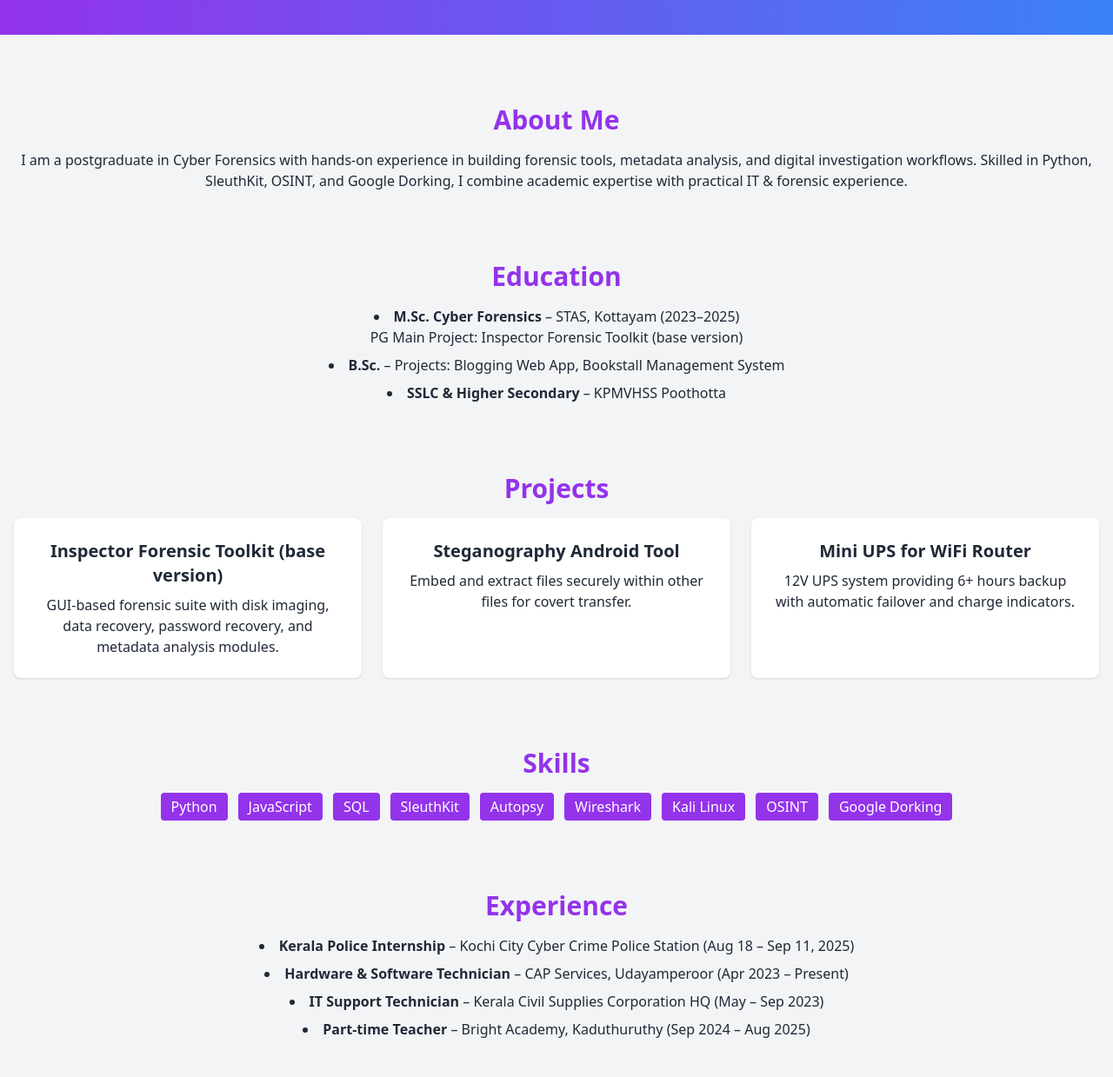
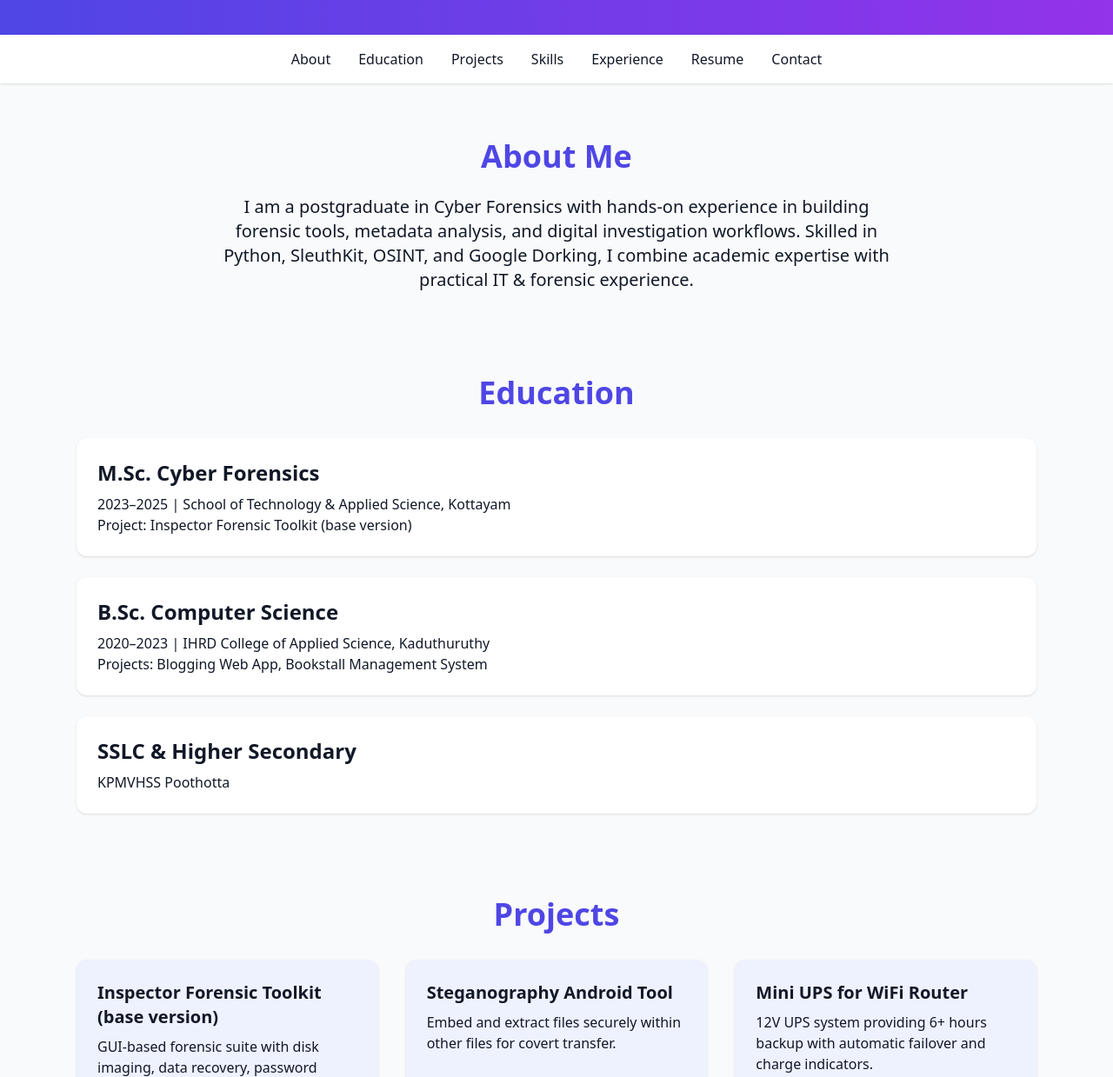
Before and after one commit to sreeharismadhav/sreeharismadhav.github.io, a plain HTML site: page index.html in a window 1280 px wide. Shown: the part 760-1999 px from the top of the page at 87% size. Drawn offline with nearby package versions, Linux system fonts and the light colour scheme.

Commit message:
Update index.html

```diff
--- a/index.html
+++ b/index.html
@@ -6,59 +6,74 @@
   <title>Sreehari S | Portfolio</title>
   <script src="https://cdn.tailwindcss.com"></script>
 </head>
-<body class="bg-gray-100 text-gray-800 scroll-smooth">
+<body class="bg-gray-50 text-gray-900">
 
 <!-- Hero Section -->
-<section class="bg-gradient-to-r from-purple-600 to-blue-500 text-white h-screen flex flex-col justify-center items-center text-center">
-  <h1 class="text-5xl font-bold mb-4">Sreehari S</h1>
-  <p class="text-xl mb-6">Cyber Forensics | OSINT | Developer</p>
-  <a href="#contact" class="bg-white text-purple-600 font-bold px-6 py-3 rounded shadow hover:bg-gray-200 transition">Contact Me</a>
+<section class="relative bg-gradient-to-r from-indigo-600 to-purple-600 h-screen flex flex-col justify-center items-center text-center text-white">
+  <div class="max-w-2xl px-6">
+    <h1 class="text-6xl font-extrabold mb-4">Sreehari S</h1>
+    <p class="text-2xl mb-6">Cyber Forensics | OSINT | Developer</p>
+    <a href="#contact" class="bg-white text-indigo-600 font-semibold px-8 py-3 rounded-full shadow-lg hover:bg-gray-200 transition">Contact Me</a>
+  </div>
 </section>
 
-<!-- Navigation -->
-<nav class="fixed top-0 left-0 w-full bg-white shadow z-50">
-  <div class="container mx-auto flex justify-center space-x-6 py-4">
-    <a href="#about" class="hover:text-purple-600 transition">About</a>
-    <a href="#education" class="hover:text-purple-600 transition">Education</a>
-    <a href="#projects" class="hover:text-purple-600 transition">Projects</a>
-    <a href="#skills" class="hover:text-purple-600 transition">Skills</a>
-    <a href="#experience" class="hover:text-purple-600 transition">Experience</a>
-    <a href="#resume" class="hover:text-purple-600 transition">Resume</a>
-    <a href="#contact" class="hover:text-purple-600 transition">Contact</a>
+<!-- Sticky Navigation -->
+<nav class="sticky top-0 bg-white shadow z-50">
+  <div class="max-w-6xl mx-auto flex justify-center space-x-8 py-4">
+    <a href="#about" class="hover:text-indigo-600 transition">About</a>
+    <a href="#education" class="hover:text-indigo-600 transition">Education</a>
+    <a href="#projects" class="hover:text-indigo-600 transition">Projects</a>
+    <a href="#skills" class="hover:text-indigo-600 transition">Skills</a>
+    <a href="#experience" class="hover:text-indigo-600 transition">Experience</a>
+    <a href="#resume" class="hover:text-indigo-600 transition">Resume</a>
+    <a href="#contact" class="hover:text-indigo-600 transition">Contact</a>
   </div>
 </nav>
 
-<div class="container mx-auto px-4 py-20 space-y-20">
+<div class="max-w-6xl mx-auto px-6 py-16 space-y-24">
 
   <!-- About Me -->
   <section id="about" class="text-center">
-    <h2 class="text-3xl font-bold mb-4 text-purple-600">About Me</h2>
-    <p>I am a postgraduate in Cyber Forensics with hands-on experience in building forensic tools, metadata analysis, and digital investigation workflows. Skilled in Python, SleuthKit, OSINT, and Google Dorking, I combine academic expertise with practical IT & forensic experience.</p>
+    <h2 class="text-4xl font-bold mb-6 text-indigo-600">About Me</h2>
+    <p class="text-lg md:text-xl leading-relaxed max-w-3xl mx-auto">
+      I am a postgraduate in Cyber Forensics with hands-on experience in building forensic tools, metadata analysis, and digital investigation workflows. Skilled in Python, SleuthKit, OSINT, and Google Dorking, I combine academic expertise with practical IT & forensic experience.
+    </p>
   </section>
 
   <!-- Education -->
-  <section id="education" class="text-center">
-    <h2 class="text-3xl font-bold mb-4 text-purple-600">Education</h2>
-    <ul class="list-disc list-inside space-y-2">
-      <li><strong>M.Sc. Cyber Forensics</strong> – STAS, Kottayam (2023–2025)<br>PG Main Project: Inspector Forensic Toolkit (base version)</li>
-      <li><strong>B.Sc.</strong> – Projects: Blogging Web App, Bookstall Management System</li>
-      <li><strong>SSLC & Higher Secondary</strong> – KPMVHSS Poothotta</li>
-    </ul>
+  <section id="education">
+    <h2 class="text-4xl font-bold mb-8 text-indigo-600 text-center">Education</h2>
+    <div class="space-y-6">
+      <div class="bg-white p-6 rounded-xl shadow hover:shadow-lg transition">
+        <h3 class="text-2xl font-semibold mb-2">M.Sc. Cyber Forensics</h3>
+        <p>2023–2025 | School of Technology & Applied Science, Kottayam</p>
+        <p>Project: Inspector Forensic Toolkit (base version)</p>
+      </div>
+      <div class="bg-white p-6 rounded-xl shadow hover:shadow-lg transition">
+        <h3 class="text-2xl font-semibold mb-2">B.Sc. Computer Science</h3>
+        <p>2020–2023 | IHRD College of Applied Science, Kaduthuruthy</p>
+        <p>Projects: Blogging Web App, Bookstall Management System</p>
+      </div>
+      <div class="bg-white p-6 rounded-xl shadow hover:shadow-lg transition">
+        <h3 class="text-2xl font-semibold mb-2">SSLC & Higher Secondary</h3>
+        <p>KPMVHSS Poothotta</p>
+      </div>
+    </div>
   </section>
 
   <!-- Projects -->
-  <section id="projects" class="text-center">
-    <h2 class="text-3xl font-bold mb-4 text-purple-600">Projects</h2>
-    <div class="grid md:grid-cols-3 gap-6">
-      <div class="bg-white p-6 rounded-lg shadow hover:shadow-lg transition">
+  <section id="projects">
+    <h2 class="text-4xl font-bold mb-8 text-indigo-600 text-center">Projects</h2>
+    <div class="grid md:grid-cols-3 gap-8">
+      <div class="bg-indigo-50 p-6 rounded-xl shadow hover:shadow-lg transition transform hover:-translate-y-2">
         <h3 class="text-xl font-bold mb-2">Inspector Forensic Toolkit (base version)</h3>
         <p>GUI-based forensic suite with disk imaging, data recovery, password recovery, and metadata analysis modules.</p>
       </div>
-      <div class="bg-white p-6 rounded-lg shadow hover:shadow-lg transition">
+      <div class="bg-indigo-50 p-6 rounded-xl shadow hover:shadow-lg transition transform hover:-translate-y-2">
         <h3 class="text-xl font-bold mb-2">Steganography Android Tool</h3>
         <p>Embed and extract files securely within other files for covert transfer.</p>
       </div>
-      <div class="bg-white p-6 rounded-lg shadow hover:shadow-lg transition">
+      <div class="bg-indigo-50 p-6 rounded-xl shadow hover:shadow-lg transition transform hover:-translate-y-2">
         <h3 class="text-xl font-bold mb-2">Mini UPS for WiFi Router</h3>
         <p>12V UPS system providing 6+ hours backup with automatic failover and charge indicators.</p>
       </div>
@@ -67,41 +82,53 @@
 
   <!-- Skills -->
   <section id="skills" class="text-center">
-    <h2 class="text-3xl font-bold mb-4 text-purple-600">Skills</h2>
+    <h2 class="text-4xl font-bold mb-6 text-indigo-600">Skills</h2>
     <div class="flex flex-wrap justify-center gap-3">
-      <span class="bg-purple-600 text-white px-3 py-1 rounded">Python</span>
-      <span class="bg-purple-600 text-white px-3 py-1 rounded">JavaScript</span>
-      <span class="bg-purple-600 text-white px-3 py-1 rounded">SQL</span>
-      <span class="bg-purple-600 text-white px-3 py-1 rounded">SleuthKit</span>
-      <span class="bg-purple-600 text-white px-3 py-1 rounded">Autopsy</span>
-      <span class="bg-purple-600 text-white px-3 py-1 rounded">Wireshark</span>
-      <span class="bg-purple-600 text-white px-3 py-1 rounded">Kali Linux</span>
-      <span class="bg-purple-600 text-white px-3 py-1 rounded">OSINT</span>
-      <span class="bg-purple-600 text-white px-3 py-1 rounded">Google Dorking</span>
+      <span class="bg-indigo-600 text-white px-4 py-2 rounded-full hover:bg-indigo-500 transition">Python</span>
+      <span class="bg-indigo-600 text-white px-4 py-2 rounded-full hover:bg-indigo-500 transition">JavaScript</span>
+      <span class="bg-indigo-600 text-white px-4 py-2 rounded-full hover:bg-indigo-500 transition">SQL</span>
+      <span class="bg-indigo-600 text-white px-4 py-2 rounded-full hover:bg-indigo-500 transition">SleuthKit</span>
+      <span class="bg-indigo-600 text-white px-4 py-2 rounded-full hover:bg-indigo-500 transition">Autopsy</span>
+      <span class="bg-indigo-600 text-white px-4 py-2 rounded-full hover:bg-indigo-500 transition">Wireshark</span>
+      <span class="bg-indigo-600 text-white px-4 py-2 rounded-full hover:bg-indigo-500 transition">Kali Linux</span>
+      <span class="bg-indigo-600 text-white px-4 py-2 rounded-full hover:bg-indigo-500 transition">OSINT</span>
+      <span class="bg-indigo-600 text-white px-4 py-2 rounded-full hover:bg-indigo-500 transition">Google Dorking</span>
     </div>
   </section>
 
   <!-- Experience -->
-  <section id="experience" class="text-center">
-    <h2 class="text-3xl font-bold mb-4 text-purple-600">Experience</h2>
-    <ul class="list-disc list-inside space-y-2">
-      <li><strong>Kerala Police Internship</strong> – Kochi City Cyber Crime Police Station (Aug 18 – Sep 11, 2025)</li>
-      <li><strong>Hardware & Software Technician</strong> – CAP Services, Udayamperoor (Apr 2023 – Present)</li>
-      <li><strong>IT Support Technician</strong> – Kerala Civil Supplies Corporation HQ (May – Sep 2023)</li>
-      <li><strong>Part-time Teacher</strong> – Bright Academy, Kaduthuruthy (Sep 2024 – Aug 2025)</li>
-    </ul>
+  <section id="experience">
+    <h2 class="text-4xl font-bold mb-8 text-indigo-600 text-center">Experience</h2>
+    <div class="space-y-6">
+      <div class="bg-white p-6 rounded-xl shadow hover:shadow-lg transition">
+        <h3 class="font-semibold text-xl">Kerala Police Internship</h3>
+        <p>Kochi City Cyber Crime Police Station | Aug 18 – Sep 11, 2025</p>
+      </div>
+      <div class="bg-white p-6 rounded-xl shadow hover:shadow-lg transition">
+        <h3 class="font-semibold text-xl">Hardware & Software Technician</h3>
+        <p>CAP Services, Udayamperoor | Apr 2023 – Present</p>
+      </div>
+      <div class="bg-white p-6 rounded-xl shadow hover:shadow-lg transition">
+        <h3 class="font-semibold text-xl">IT Support Technician</h3>
+        <p>Kerala Civil Supplies Corporation HQ | May – Sep 2023</p>
+      </div>
+      <div class="bg-white p-6 rounded-xl shadow hover:shadow-lg transition">
+        <h3 class="font-semibold text-xl">Part-time Teacher</h3>
+        <p>Bright Academy, Kaduthuruthy | Sep 2024 – Aug 2025</p>
+      </div>
+    </div>
   </section>
 
   <!-- Resume -->
   <section id="resume" class="text-center">
-    <h2 class="text-3xl font-bold mb-4 text-purple-600">Resume</h2>
-    <a href="resume.pdf" class="bg-purple-600 text-white px-6 py-3 rounded shadow hover:bg-purple-500 transition" download>Download My CV</a>
+    <h2 class="text-4xl font-bold mb-6 text-indigo-600">Resume</h2>
+    <a href="resume.pdf" class="bg-indigo-600 text-white px-8 py-3 rounded-full shadow hover:bg-indigo-500 transition" download>Download My CV</a>
   </section>
 
   <!-- Contact -->
   <section id="contact" class="text-center">
-    <h2 class="text-3xl font-bold mb-4 text-purple-600">Contact</h2>
-    <p>Email: <a href="mailto:youremail@example.com" class="text-purple-600 font-bold">youremail@example.com</a></p>
+    <h2 class="text-4xl font-bold mb-4 text-indigo-600">Contact</h2>
+    <p class="text-lg">Email: <a href="mailto:sreeharismadhav@gmail.com" class="text-indigo-600 font-semibold">sreeharismadhav@gmail.com</a></p>
   </section>
 
 </div>
```
